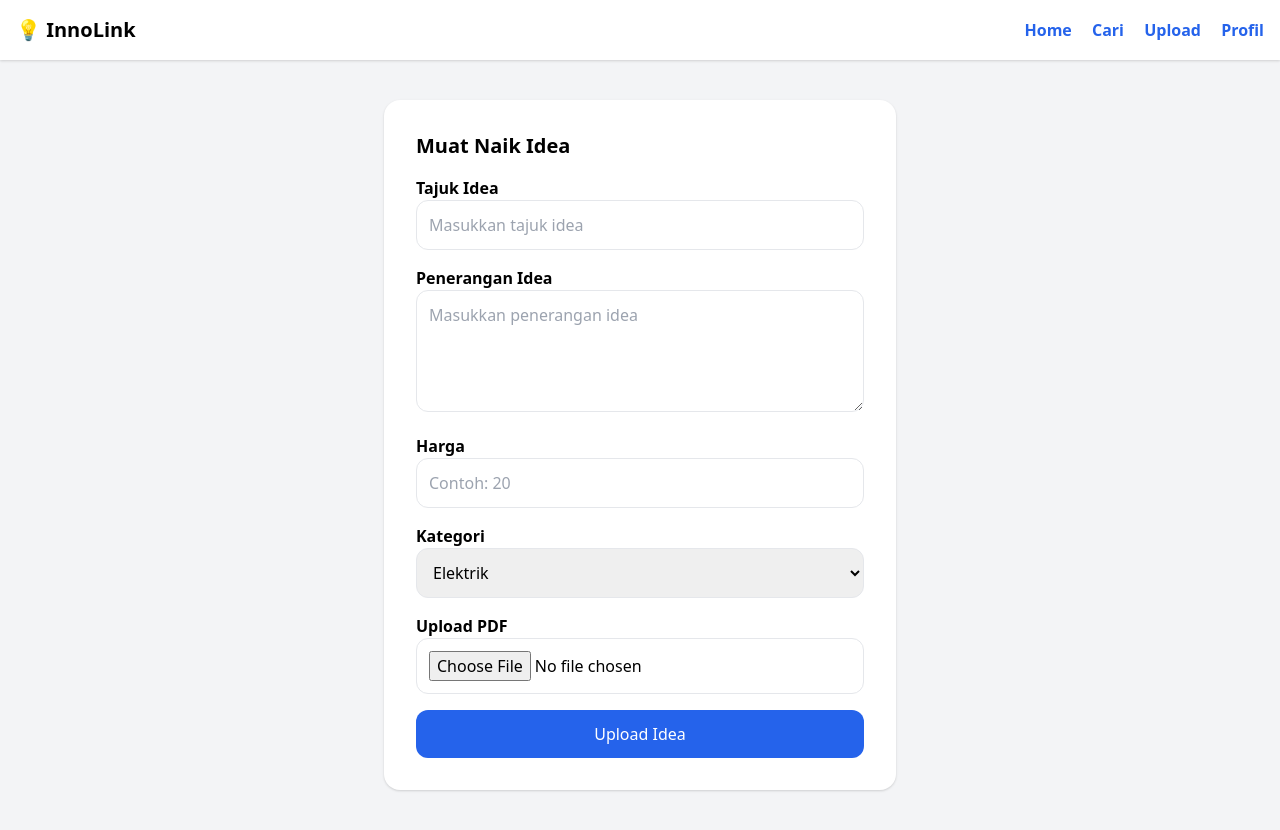
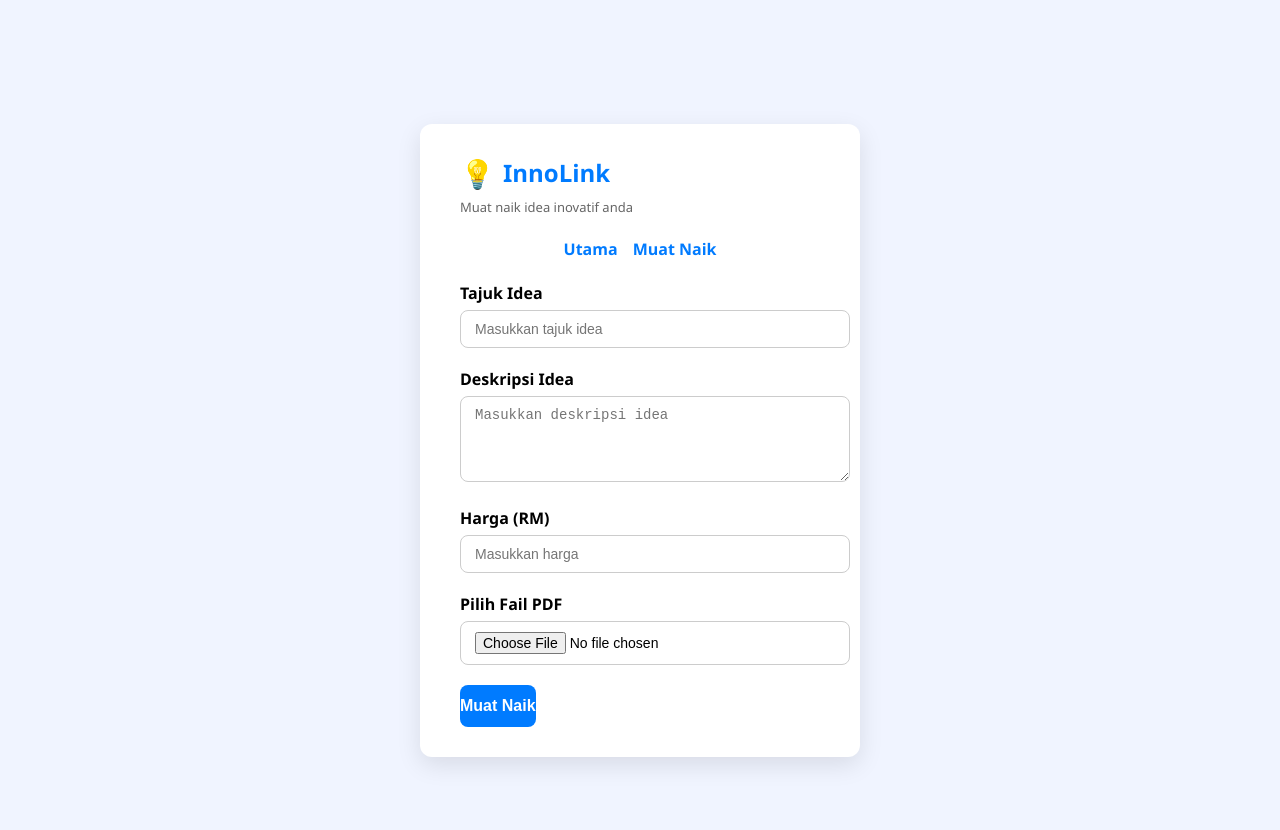
Before and after one commit to Diana763-debug/innolink, a website: page upload.html in a window 1280 px wide. Before the commit the page ends 800 px from the top, so only its background shows below. Drawn offline with nearby package versions, Linux system fonts and the light colour scheme; sample sign-in values are in the browser's storage.

Commit message:
Update upload.html

```diff
--- a/upload.html
+++ b/upload.html
@@ -1,59 +1,157 @@
 <!DOCTYPE html>
 <html lang="ms">
+<head>
+  <meta charset="UTF-8" />
+  <meta name="viewport" content="width=device-width, initial-scale=1" />
+  <title>InnoLink - Muat Naik Idea</title>
+  <style>
+    body {
+      background: #f0f4ff;
+      font-family: 'Segoe UI', Tahoma, Geneva, Verdana, sans-serif;
+      margin: 0; padding: 40px 20px;
+      display: flex; justify-content: center; align-items: center;
+      min-height: 100vh;
+    }
+    .container {
+      background: white;
+      border-radius: 12px;
+      padding: 30px 40px;
+      width: 360px;
+      box-shadow: 0 8px 24px rgba(0,0,0,0.1);
+      display: flex;
+      flex-direction: column;
+      align-items: stretch;
+    }
+    header {
+      font-weight: 700;
+      font-size: 24px;
+      color: #007bff;
+      display: flex;
+      align-items: center;
+      gap: 8px;
+      margin-bottom: 6px;
+      user-select: none;
+    }
+    header span.emoji { font-size: 28px; }
+    .subtitle {
+      font-size: 13px; color: #666; margin-bottom: 22px; user-select: none;
+    }
+    label {
+      font-weight: 600;
+      margin-bottom: 6px;
+      display: block;
+      user-select: none;
+    }
+    input[type="text"], input[type="number"], textarea, input[type="file"] {
+      width: 100%;
+      padding: 10px 14px;
+      border: 1.5px solid #ccc;
+      border-radius: 8px;
+      font-size: 14px;
+      margin-bottom: 20px;
+      transition: border-color 0.2s ease;
+    }
+    input[type="text"]:focus, input[type="number"]:focus, textarea:focus, input[type="file"]:focus {
+      border-color: #007bff;
+      outline: none;
+    }
+    button.tombol-muatnaik {
+      background: #007bff;
+      border: none;
+      color: white;
+      padding: 12px 0;
+      border-radius: 8px;
+      font-weight: 600;
+      font-size: 16px;
+      cursor: pointer;
+      transition: background-color 0.3s ease;
+      user-select: none;
+    }
+    button.tombol-muatnaik:hover {
+      background: #0056b3;
+    }
+    nav {
+      margin-bottom: 22px;
+      display: flex;
+      gap: 15px;
+      justify-content: center;
+    }
+    nav a {
+      color: #007bff;
+      text-decoration: none;
+      font-weight: 600;
+      user-select: none;
+    }
+    nav a:hover {
+      text-decoration: underline;
+    }
+  </style>
+</head>
+<body>
+  <div class="container" role="main" aria-label="Borang muat naik idea">
+    <header><span class="emoji" aria-hidden="true">💡</span> InnoLink</header>
+    <div class="subtitle">Muat naik idea inovatif anda</div>
 
-<head>
-    <meta charset="UTF-8">
-    <meta name="viewport" content="width=device-width, initial-scale=1.0">
-    <title>Upload Idea</title>
-    <link href="https://cdn.jsdelivr.net/npm/tailwindcss@2.2.19/dist/tailwind.min.css" rel="stylesheet">
-</head>
+    <nav>
+      <a href="home.html">Utama</a>
+      <a href="upload.html" aria-current="page">Muat Naik</a>
+    </nav>
 
-<body class="bg-gray-100">
+    <form id="borangMuatNaik">
+      <label for="tajukInput">Tajuk Idea</label>
+      <input type="text" id="tajukInput" name="tajuk" placeholder="Masukkan tajuk idea" autocomplete="off" required />
 
-    <!-- Header -->
-    <div class="bg-white shadow p-4 flex justify-between items-center">
-        <h1 class="text-xl font-bold">💡 InnoLink</h1>
+      <label for="deskripsiInput">Deskripsi Idea</label>
+      <textarea id="deskripsiInput" name="deskripsi" rows="4" placeholder="Masukkan deskripsi idea" required></textarea>
 
-        <div class="space-x-4">
-            <a href="home.html" class="text-blue-600 font-semibold">Home</a>
-            <a href="search.html" class="text-blue-600 font-semibold">Cari</a>
-            <a href="upload.html" class="text-blue-600 font-semibold">Upload</a>
-            <a href="profile.html" class="text-blue-600 font-semibold">Profil</a>
-        </div>
-    </div>
+      <label for="hargaInput">Harga (RM)</label>
+      <input type="number" id="hargaInput" name="harga" min="0" placeholder="Masukkan harga" required />
 
-    <div class="max-w-lg bg-white p-8 rounded-2xl shadow mx-auto mt-10">
+      <label for="failInput">Pilih Fail PDF</label>
+      <input type="file" id="failInput" name="pdfFile" accept="application/pdf" required />
 
-        <h2 class="text-xl font-bold mb-4">Muat Naik Idea</h2>
+      <button type="submit" class="tombol-muatnaik">Muat Naik</button>
+    </form>
+  </div>
 
-        <form>
-            <label class="font-semibold">Tajuk Idea</label>
-            <input type="text" class="w-full border p-3 rounded-xl mb-4" placeholder="Masukkan tajuk idea">
+  <script>
+    const user = JSON.parse(localStorage.getItem('user'));
+    if(!user){
+      alert('Sila log masuk terlebih dahulu.');
+      window.location.href = 'login.html';
+    }
 
-            <label class="font-semibold">Penerangan Idea</label>
-            <textarea class="w-full border p-3 rounded-xl mb-4" rows="4"
-                placeholder="Masukkan penerangan idea"></textarea>
+    let ideas = JSON.parse(localStorage.getItem('ideas')) || [];
 
-            <label class="font-semibold">Harga</label>
-            <input type="number" class="w-full border p-3 rounded-xl mb-4" placeholder="Contoh: 20">
+    document.getElementById('borangMuatNaik').addEventListener('submit', function(e){
+      e.preventDefault();
 
-            <label class="font-semibold">Kategori</label>
-            <select class="w-full border p-3 rounded-xl mb-4">
-                <option>Elektrik</option>
-                <option>IoT</option>
-                <option>Rekaan Projek</option>
-                <option>Teknologi</option>
-            </select>
+      const tajuk = document.getElementById('tajukInput').value.trim();
+      const deskripsi = document.getElementById('deskripsiInput').value.trim();
+      const harga = parseFloat(document.getElementById('hargaInput').value);
+      const failInput = document.getElementById('failInput');
 
-            <label class="font-semibold">Upload PDF</label>
-            <input type="file" class="w-full border p-3 rounded-xl mb-4">
+      if(!tajuk || !deskripsi || !harga || failInput.files.length === 0){
+        alert('Sila lengkapkan semua maklumat dan pilih fail PDF.');
+        return;
+      }
 
-            <button class="w-full bg-blue-600 text-white p-3 rounded-xl hover:bg-blue-700">
-                Upload Idea
-            </button>
-        </form>
+      const failURL = URL.createObjectURL(failInput.files[0]);
 
-    </div>
+      const newIdea = {
+        id: ideas.length + 1,
+        title: tajuk,
+        description: deskripsi,
+        price: harga,
+        pdf: failURL,
+      };
 
+      ideas.push(newIdea);
+      localStorage.setItem('ideas', JSON.stringify(ideas));
+
+      alert('Berjaya memuat naik idea!');
+      window.location.href = 'home.html';
+    });
+  </script>
 </body>
 </html>
```
